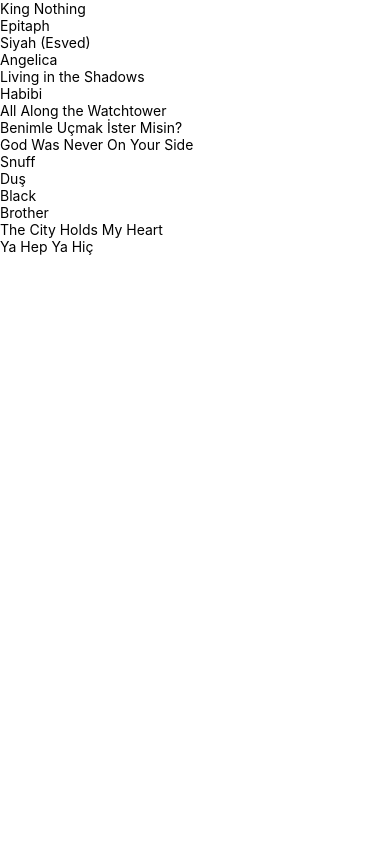
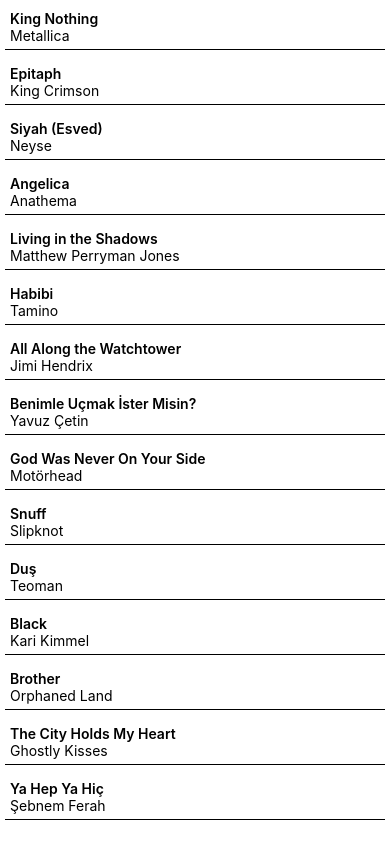
Before and after one commit to tamerardal/stopify, a React Native app: screen / in a window 390 px wide. Built offline with nearby package versions, Linux system fonts and the light colour scheme.

Commit message:
style eklendi.

```diff
--- a/src/components/SongCard.js
+++ b/src/components/SongCard.js
@@ -1,10 +1,12 @@
 import React from 'react';
 import {View, Text} from 'react-native';
+import styles from './SongCard.styles';
 
 const SongCard = ({song}) => {
   return (
-    <View>
-      <Text>{song.title}</Text>
+    <View style={styles.cardContainer}>
+      <Text style={styles.cardTitle}>{song.title}</Text>
+      <Text>{song.artist}</Text>
     </View>
   );
 };
```
